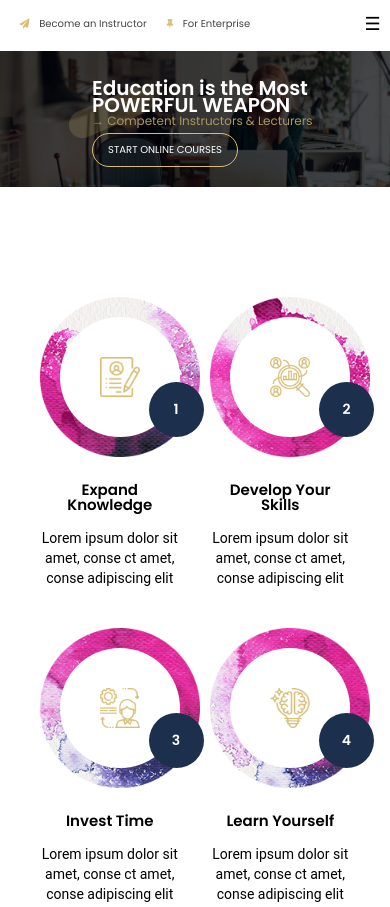
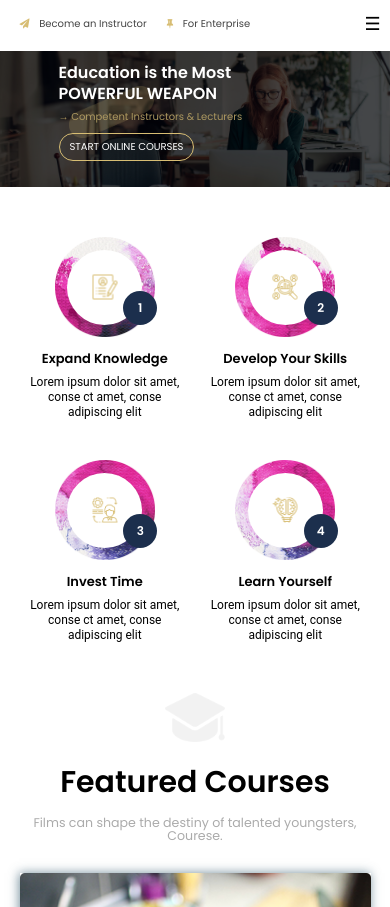
Before and after one commit to hoanguyen2805/html-basic-nta, a plain HTML site: page index.html in a window 390 px wide. Shown: the top 907 px of the page. Drawn offline with Linux system fonts and the light colour scheme.

Commit message:
finished

```diff
--- a/style/responsive.css
+++ b/style/responsive.css
@@ -744,4 +744,105 @@
 }
 
 @media only screen and (max-width: 480px) {
+  .app-footer__categories--list > li {
+    margin-right: 2rem;
+  }
+  .provides__introduction h2 {
+    top: 2%;
+    font-size: 1.8rem;
+    line-height: 2rem;
+  }
+  .provides__introduction > p {
+    top: 10%;
+  }
+  .provides__introduction > button {
+    top: 13%;
+  }
+  .recent-courses .col {
+    width: 100%;
+    margin-top: 8px;
+  }
+  .transform__form input {
+    width: 25rem;
+  }
+  .transform .col:first-of-type {
+    width: 100%;
+  }
+  .transform .col:not(:first-of-type) {
+    width: calc(50% - 8px);
+  }
+  .slider h2 {
+    font-size: 1.6rem;
+  }
+  .slider h2:first-of-type {
+    top: 10%;
+    left: 15%;
+  }
+  .slider h2:last-of-type {
+    top: 26%;
+    left: 15%;
+  }
+  .slider p {
+    top: 45%;
+    font-size: 1rem;
+    left: 15%;
+  }
+  .btn-start {
+    top: 60%;
+    padding: 0.5rem 1rem;
+    left: 15%;
+  }
+  .featured .col {
+    width: 100%;
+  }
+  .transform {
+    margin-top: 105rem;
+  }
+  .featured .container-fluid {
+    height: 100rem;
+    bottom: -260%;
+  }
+  img {
+    width: 100%;
+    object-fit: cover;
+  }
+  /* .service .col{
+      width: 100%;
+  } */
+  .service-container {
+    width: 10rem;
+    height: 10rem;
+  }
+
+  .service-container__icon {
+    width: 7.5rem;
+    height: 7.5rem;
+  }
+  .service .col {
+    width: calc(50% - 1rem);
+    margin: 2rem 0.5rem;
+  }
+  .service-container__icon img {
+    width: 2.5rem;
+    height: 2.5rem;
+  }
+  .service-container__icon--number {
+    width: 3.4rem;
+    height: 3.4rem;
+    font-size: 1.2rem;
+    line-height: 3.4rem;
+  }
+  .service .row {
+    padding: 3rem 0rem;
+    margin: 0 -0.5rem;
+  }
+  .service .col h3 {
+    margin-top: 1.5rem;
+    font-size: 1.3rem;
+  }
+  .service .col p {
+    margin-top: 1rem;
+    font-size: 1.2rem;
+    line-height: 1.5rem;
+  }
 }
--- a/style/style.css
+++ b/style/style.css
@@ -84,7 +84,7 @@ body {
   background-color: rgb(0, 0, 0);
   background-color: rgba(0, 0, 0, 0.9);
   overflow-x: hidden;
-  transition: 0.5s;
+  transition: 0.1s;
 }
 .overlay .closebtn {
   position: absolute;
@@ -661,9 +661,6 @@ body {
 /* END TRANSFORM */
 
 /* START DESCRIPTION */
-.description {
-  /* margin-top: 147px; */
-}
 .description .col {
   width: 50%;
   padding-top: 10rem;
```
